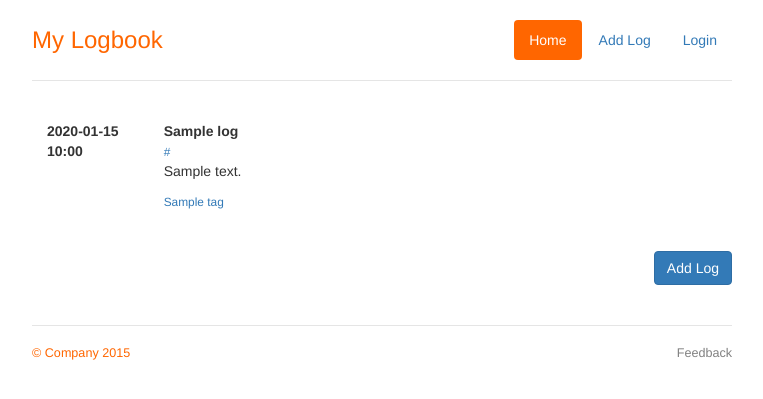
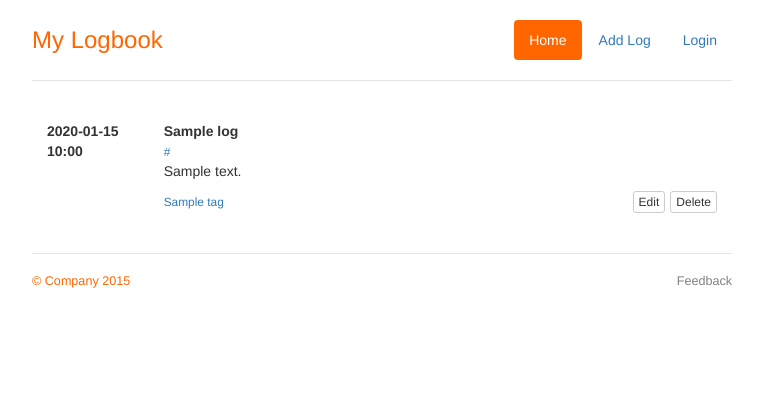
Before and after one commit to ericacheong/mylogbook, a Flask app: template templates/index.html in a window 1280 px wide. Shown: the top 399 px of the page, without its empty margins (258-1021 px from the left). Run offline with Flask 2, Linux system fonts and the light colour scheme; the template is opened without the code that fills it: most values are stand-ins (such as "Sample title", 1, 10 or a date in 2020); data that the repository does not hold is empty; some libraries are stand-ins or nearby versions.

Commit message:
feat: add edit and delete button on index page. add cancel button on newlog and editlog page.

```diff
--- a/logbook/static/jumbotron.css
+++ b/logbook/static/jumbotron.css
@@ -29,6 +29,11 @@ body {
 .nav-pills>li.active>a:focus,
 .nav-pills>li.active>a:hover {
   background-color: #FF6600;
+}
+
+/* index page */
+a.edit {
+  margin-right: 5px
 }
 
 /* Custom page footer */
--- a/logbook/templates/index.html
+++ b/logbook/templates/index.html
@@ -10,19 +10,26 @@
             <b>{{l.create_date.strftime('%Y-%m-%d %H:%M')}}</b>
         </div>
         <div class="col-md-10">
-            <b>{{l.subject}}</b><br />
+            <b>{{l.subject}}</b>
+            <br />
             <small><a href="{{l.link}}">{{l.link}}</a></small>
+            <br />
             <p>{{l.notes}}</p>
             <small class="tag">
             {% for t in l.tag %}
                 <a href="{{url_for('log.show_tag',tagname=t.name)}}">{{t.name}}</a>
             {% endfor %}
+            <a class="btn btn-default btn-xs pull-right delete"
+            href="{{url_for('log.delete_log', log_id=l.id)}}">Delete</a>
+            <a class="btn btn-default btn-xs pull-right edit"
+            href="{{url_for('log.edit_log', log_id=l.id)}}">Edit</a>
+
             </small>
         </div>
     </div>
     {% endfor %}
-    <div class ="row marketing">
+    <!--div class ="row marketing">
         <a class="btn btn-primary pull-right" href="{{url_for('log.new_log')}}">Add Log</a>
-    </div>
+    </div-->
 
 {% endblock %}
--- a/logbook/templates/layout.html
+++ b/logbook/templates/layout.html
@@ -15,7 +15,7 @@
         <nav>
           <ul class="nav nav-pills pull-right">
             <li role="presentation" class="active"><a href="/">Home</a></li>
-            <li role="presentation"><a href="#">Add Log</a></li>
+            <li role="presentation"><a href="{{url_for('log.new_log')}}">Add Log</a></li>
             <li role="presentation"><a href="#">Login</a></li>
           </ul>
         </nav>
--- a/logbook/templates/log/editlog.html
+++ b/logbook/templates/log/editlog.html
@@ -30,8 +30,9 @@
         </div>
 
         <div class="form-group">
-            <div class="col-sm-offset-10 col-sm-2">
+            <div class="col-sm-offset-9 col-sm-3">
                 <input class="btn btn-primary" type="submit" value="Submit">
+                <a class="btn btn-primary" href="{{url_for('log.index')}}">Cancel</a>
             </div>
         </div>
 
--- a/logbook/templates/log/newlog.html
+++ b/logbook/templates/log/newlog.html
@@ -30,8 +30,10 @@
         </div>
 
         <div class="form-group">
-            <div class="col-sm-offset-10 col-sm-2">
+            <div class="col-sm-offset-9 col-sm-3">
                 <input class="btn btn-primary" type="submit" value="Submit">
+                <a class="btn btn-primary" href="{{url_for('log.index')}}">
+                    Cancel</a>
             </div>
         </div>
 
```
